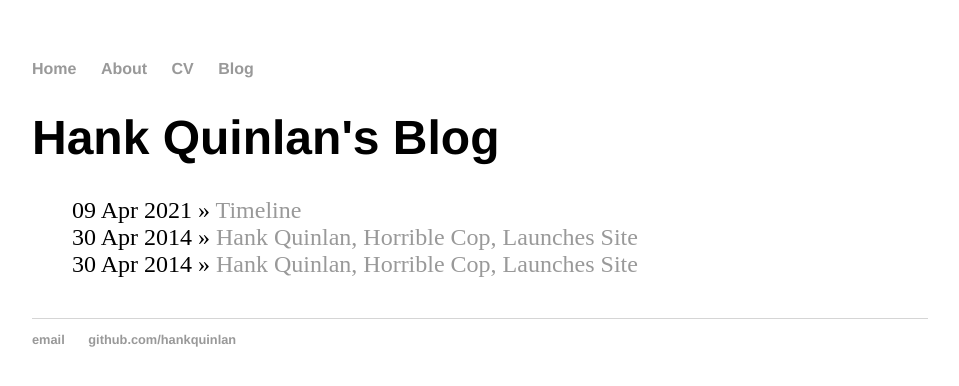
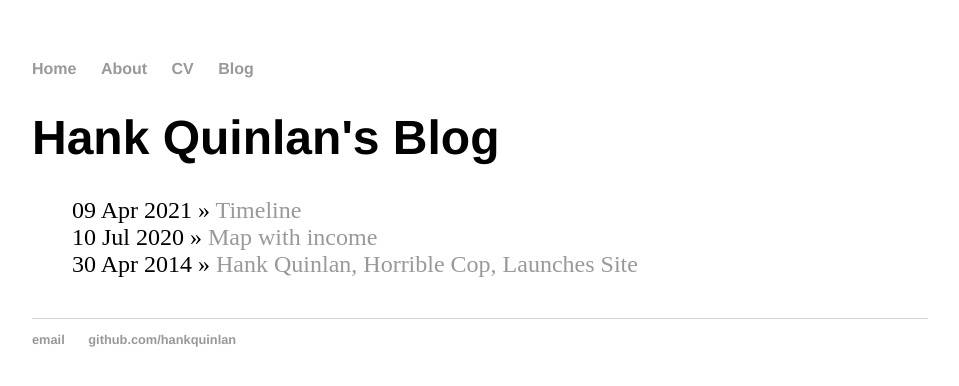
Before and after one commit to AnumitaDayal/AnumitaDayal.github.io, a Jekyll site: the page built from blog/index.html, in a window 1280 px wide. Shown: the top 386 px of the page, without its empty margins (160-1119 px from the left). Built offline with Jekyll 4.4.1, drawn with Linux system fonts in a browser that asks for light colours.

Commit message:
Update 2020-07-10-Map.md

```diff
--- a/_posts/2020-07-10-Map.md
+++ b/_posts/2020-07-10-Map.md
@@ -1,7 +1,7 @@
 ---
 layout: post
-title: "Hank Quinlan, Horrible Cop, Launches Site"
-date: 2014-04-30
+title: "Map with income"
+date: 2020-07-10
 ---
 
 <style>.embed-container {position: relative; padding-bottom: 80%; height: 0; max-width: 100%;} .embed-container iframe, .embed-container object, .embed-container iframe{position: absolute; top: 0; left: 0; width: 100%; height: 100%;} small{position: absolute; z-index: 40; bottom: 0; margin-bottom: -15px;}</style><div class="embed-container"><iframe width="500" height="400" frameborder="0" scrolling="no" marginheight="0" marginwidth="0" title="Local Income-highest" src="//clarku.maps.arcgis.com/apps/Embed/index.html?webmap=97adb717cdc24f8fad6aaf040ceaefc9&extent=-74.0657,40.7096,-73.8634,40.786&zoom=true&previewImage=false&scale=true&legend=true&disable_scroll=true&theme=dark"></iframe></div>
```
